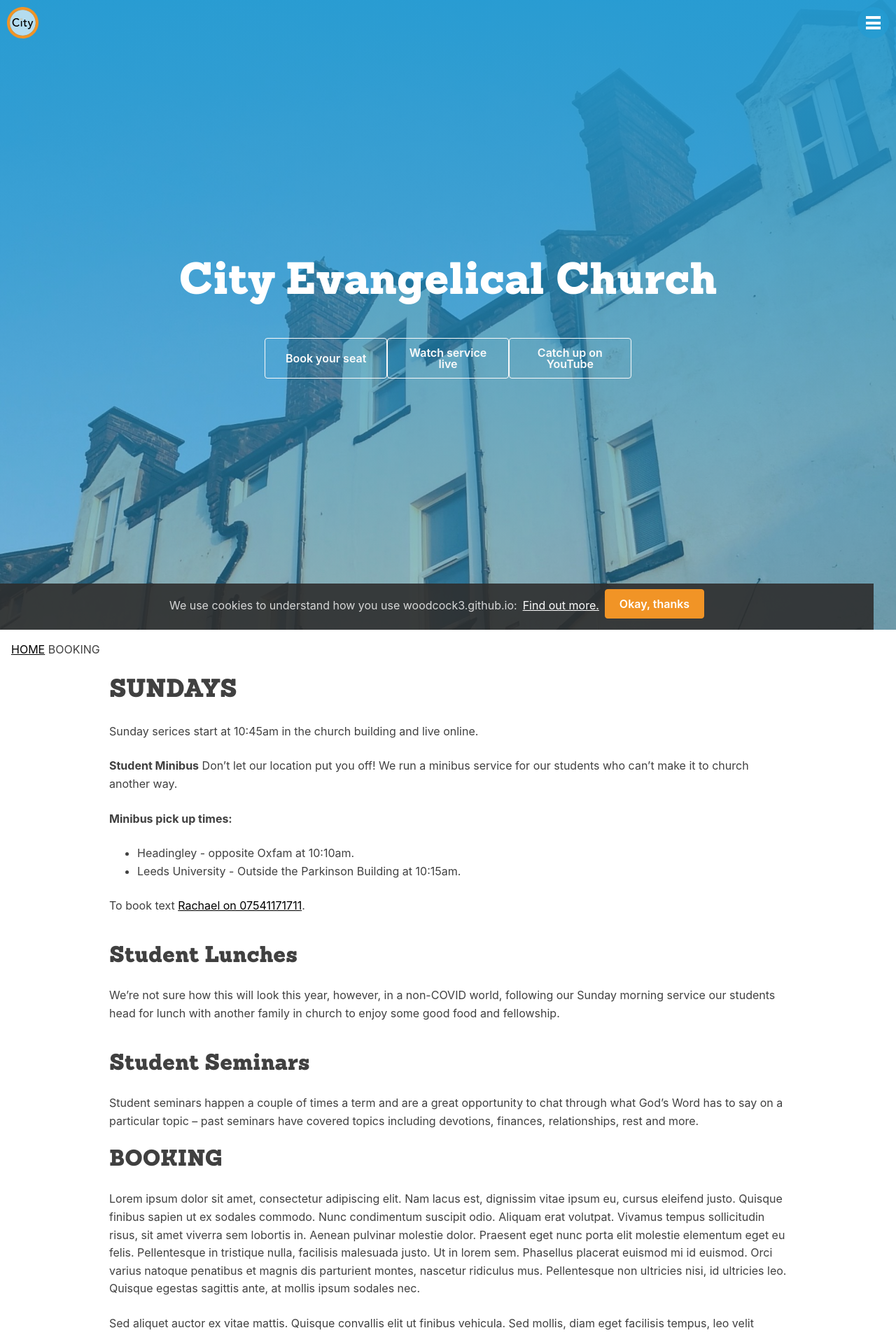
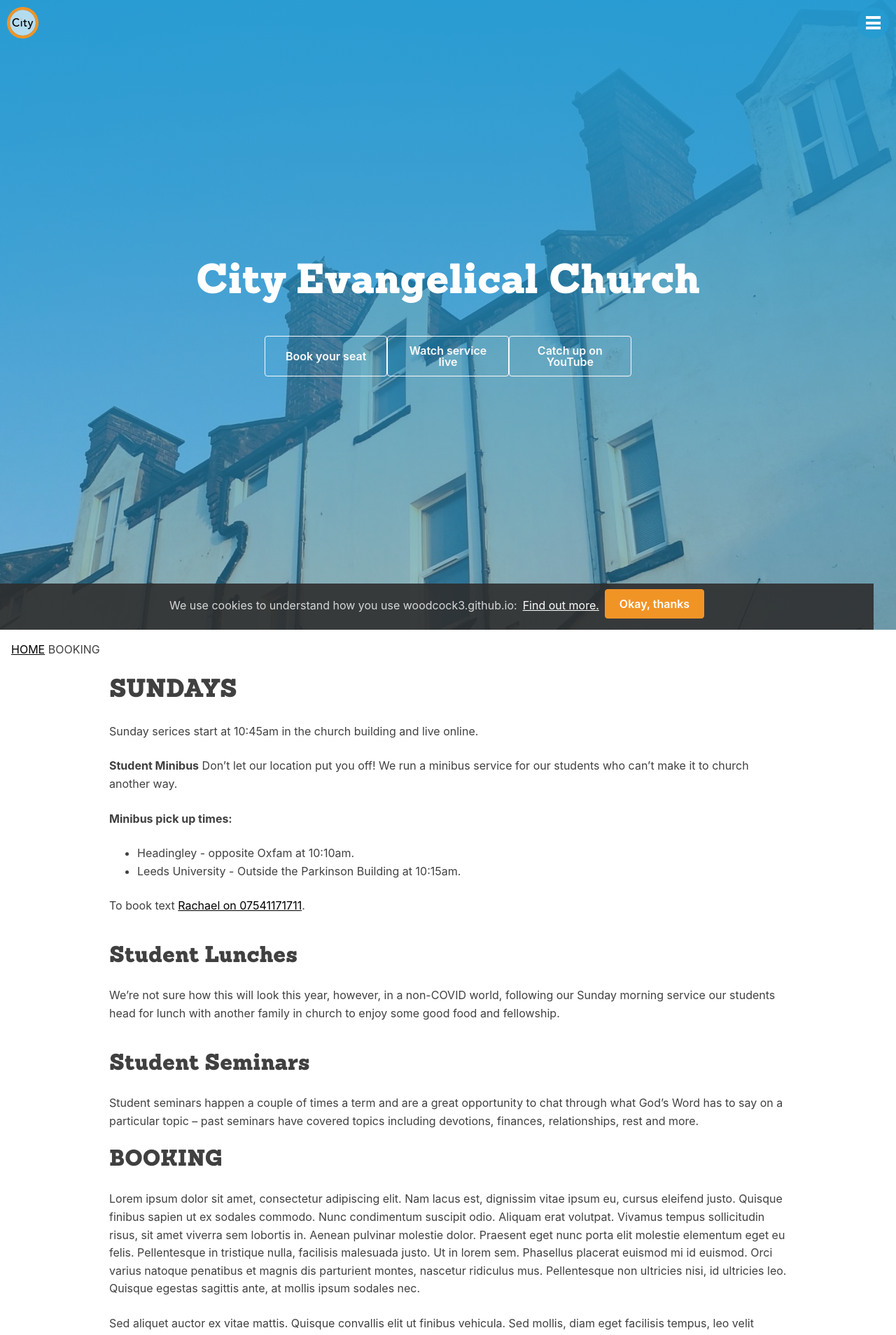
Before and after one commit to woodcox/city-jekyll, a Jekyll site: the page built from pages/_sunday/2021-01-03-booking.md, in a window 1280 px wide. Shown: the top 1908 px of the page at 70% size. Built offline with Jekyll 4.4.1, drawn with Linux system fonts in a browser that asks for light colours.

Commit message:
Update _hero.scss

```diff
--- a/_sass/layouts/_hero.scss
+++ b/_sass/layouts/_hero.scss
@@ -24,11 +24,11 @@
     flex:  0 2 auto;
     .hero-text-h1 {
       color: white;
-      font-size: calc(2.25em + 3vmin);
+      font-size: calc(2em + 3vmin);
     }
     a {
       text-decoration: none;
-      font-size: calc(1em + 0.5vmin);
+      font-size: calc(0.7em + 0.5vmin);
     }
   }
 }
```
